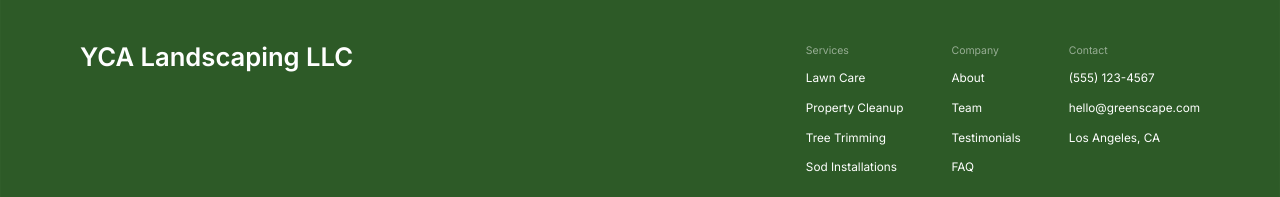
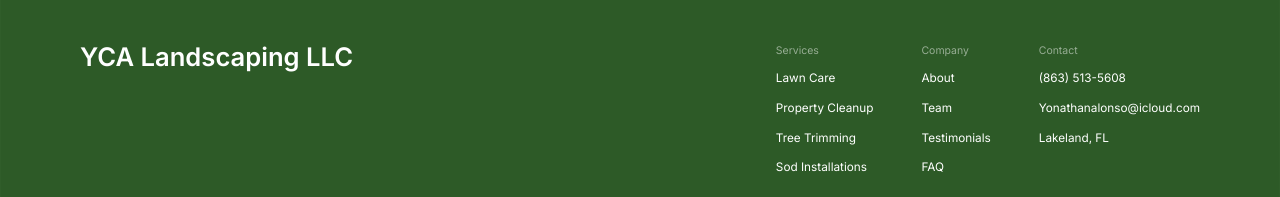
Before and after one commit to dmytro-webild/cb377349-6e33-4c02-8d83-3684adc96506, a React (Vite) app: page / in a window 1280 px wide. Shown: the part 7635-7832 px from the top of the page. Built offline with nearby package versions, Linux system fonts and the light colour scheme; a web font is replaced by a local one.

Commit message:
Bob AI: Updated contact details in footer

```diff
--- a/src/components/Layout.tsx
+++ b/src/components/Layout.tsx
@@ -46,9 +46,9 @@ export default function Layout() {
                   {
                     title: "Contact",
                     items: [
-                      { label: "(555) 123-4567", href: "tel:5551234567" },
-                      { label: "hello@greenscape.com", href: "mailto:hello@greenscape.com" },
-                      { label: "Los Angeles, CA" },
+                      { label: "(863) 513-5608", href: "tel:8635135608" },
+                      { label: "Yonathanalonso@icloud.com", href: "mailto:Yonathanalonso@icloud.com" },
+                      { label: "Lakeland, FL" },
                     ],
                   },
                 ]}
```
